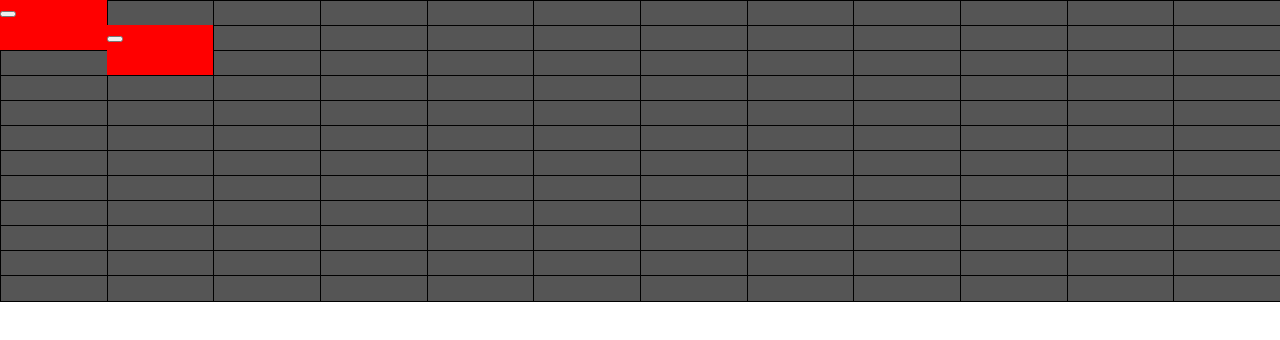
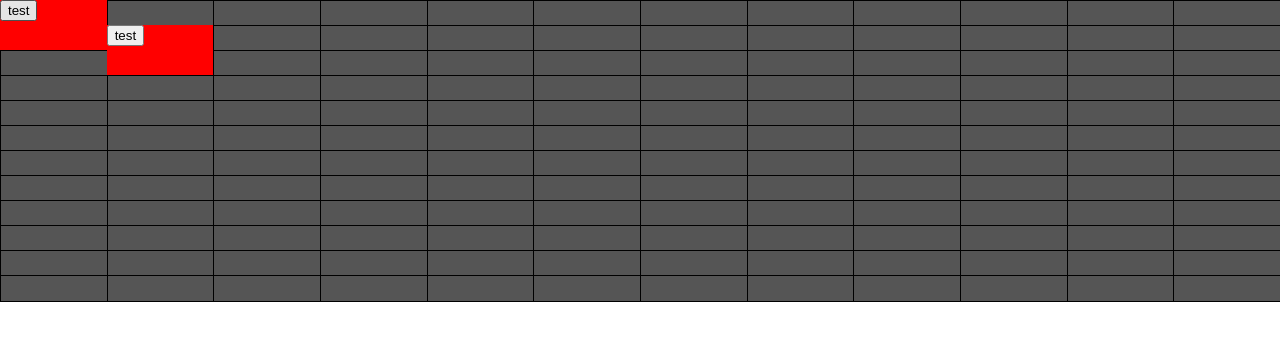
Before and after one commit to Klouckup/react-interactive-grid, a React (Vite) app: page / in a window 1280 px wide. Shown: the top 340 px of the page. Built offline with nearby package versions, Linux system fonts and the light colour scheme.

Commit message:
implement resizing prototype

```diff
--- a/src/components/InteractiveGrid.tsx
+++ b/src/components/InteractiveGrid.tsx
@@ -2,6 +2,7 @@ import {useEffect, useMemo, useRef} from "react";
 import {useDraggable, useDroppable} from "@dnd-kit/core";
 import {CSS} from '@dnd-kit/utilities';
 import {useInteractiveGrid} from "./InteractiveGridProvider.tsx";
+import {useResizable} from "./InteractiveGridResizeProvider.tsx";
 
 export type InteractiveGridProps = {
   options?: InteractiveGridOptions;
@@ -117,26 +118,34 @@ const InteractiveGridItem = ({
     id, layout,
                      gridLayout        }: InteractiveGridItemProps) => {
 
+    /* resize */
+    const { size, isResizing, onStartResize } = useResizable({
+        id: id,
+    });
+    /* end resize */
 
     /* dnd kit */
     const { attributes, listeners, setNodeRef, transform } = useDraggable({
         id: id,
         data: {
             layout
-        }
+        },
+        disabled: isResizing
     })
     /* end dnd kit */
+
 
     return (
         <div ref={setNodeRef}
              {...attributes}
              {...listeners}
              style={{ background: 'red', position: 'absolute', top: `${layout.y * (gridLayout.cellHeight ?? 0)}px`, left: `${layout.x * (gridLayout.cellWidth ?? 0)}px`,
-            width: `${layout.w * (gridLayout.cellWidth ?? 0)}px`,
-            height: `${layout.h * (gridLayout.cellHeight ?? 0)}px`,
-        transform: CSS.Translate.toString(transform)}}>
-            <button>
-
+            width: isResizing ? size.width : `${layout.w * (gridLayout.cellWidth ?? 0)}px`,
+            height: isResizing ? size.height : `${layout.h * (gridLayout.cellHeight ?? 0)}px`,
+        transform: CSS.Translate.toString(transform)}}
+           >
+            <button onMouseDown={onStartResize}>
+                test
             </button>
         </div>
     )
--- a/src/components/InteractiveGridProvider.tsx
+++ b/src/components/InteractiveGridProvider.tsx
@@ -1,6 +1,7 @@
 import {createContext, Dispatch, ReactNode, useContext, useEffect, useReducer} from "react";
 import {DndContext} from "@dnd-kit/core";
 import {InteractiveGridItem, InteractiveGridLayout} from "./InteractiveGrid.tsx";
+import InteractiveGridResizeProvider from "./InteractiveGridResizeProvider.tsx";
 
 
 export type InteractiveGridState = {
@@ -101,8 +102,6 @@ const InteractiveGridProvider = ({ children, onChange }: {children: ReactNode; o
 
     return (
         <DndContext onDragEnd={(event) => {
-            console.log(event);
-            console.log(event.delta)
             dispatch({
                 type: 2,
                 payload: {
@@ -111,6 +110,7 @@ const InteractiveGridProvider = ({ children, onChange }: {children: ReactNode; o
                 }
             });
         }}>
+            <InteractiveGridResizeProvider>
                 <InteractiveGridContext.Provider
                     value={{
                         state: state,
@@ -118,6 +118,7 @@ const InteractiveGridProvider = ({ children, onChange }: {children: ReactNode; o
                     }}>
                     {children}
                 </InteractiveGridContext.Provider>
+            </InteractiveGridResizeProvider>
         </DndContext>
     )
 }
--- a/src/components/InteractiveGridResizeProvider.tsx
+++ b/src/components/InteractiveGridResizeProvider.tsx
@@ -0,0 +1,124 @@
+import {createContext, Dispatch, MouseEventHandler, ReactNode, useContext, useReducer} from "react";
+
+export const InteractiveGridResizeContext = createContext<{
+    dispatch: Dispatch<InteractiveCurrentResize>;
+    state: InteractiveGridResizeState;
+}>({
+    state: {
+        currentResize: {
+            active: false
+        }
+    },
+    dispatch: () => undefined
+
+});
+
+export type InteractiveGridResizeState= {
+    currentResize: {
+        active: boolean;
+        id?: string | number;
+        x?: number;
+        y?: number;
+        w?: number;
+        h?: number;
+    }
+};
+
+export type InteractiveCurrentResize = {
+    active: boolean;
+    id?: string | number;
+    x?: number;
+    y?: number;
+    w?: number;
+    h?: number;
+}
+
+const initialState: InteractiveGridResizeState = {
+  currentResize: {
+      active: false
+  }
+};
+
+const resizeReducer = (state: InteractiveGridResizeState, action: InteractiveCurrentResize): InteractiveGridResizeState => {
+    if (action)
+        return {
+        ...state,
+            currentResize: {
+                ...state.currentResize,
+                ...action
+            }
+        }
+
+    return state;
+};
+
+const InteractiveGridResizeProvider = ({ children }: { children: ReactNode; onChange?: () => void; }) => {
+    const [state, dispatch] = useReducer(resizeReducer, initialState);
+
+    const stopResize: MouseEventHandler<HTMLDivElement> = () => {
+        dispatch({
+           active: false
+        });
+    };
+
+    const resizeFrame: MouseEventHandler<HTMLDivElement> = (e) => {
+        const { active, x, y, w, h } = state.currentResize;
+        if (w === undefined || h === undefined || x === undefined || y === undefined)
+            return;
+        if (active) {
+            const xDiff = Math.abs(x - e.clientX);
+            const yDiff = Math.abs(y - e.clientY);
+            const newW = x > e.clientX ? w - xDiff : w + xDiff;
+            const newH = y > e.clientY ? h + yDiff : h - yDiff;
+
+            dispatch({
+                ...state.currentResize,
+                x: e.clientX,
+                y: e.clientY,
+                w: newW,
+                h: newH,
+            });
+
+            //setDrag({ ...drag, x: e.clientX, y: e.clientY });
+            //setDims({ w: newW, h: newH });
+        }
+    };
+
+    return (
+        <InteractiveGridResizeContext.Provider
+            value={{
+                state: state,
+                dispatch: dispatch
+            }}>
+        <div onMouseMove={resizeFrame} onMouseUp={stopResize}>
+            {children}
+        </div>
+        </InteractiveGridResizeContext.Provider>
+    )
+}
+
+export const useResizable = ({ id }: { id: string | number; }) => {
+    const context = useContext(InteractiveGridResizeContext);
+    if (!context) {
+        throw new Error('useInteractiveGrid Hook must be used within the interactive grid provider');
+    }
+
+    const onStartResize: MouseEventHandler = (e) => {
+        e.stopPropagation();
+        e.preventDefault();
+        context.dispatch({
+            active: true,
+            id: id,
+            x: e.clientX,
+            y: e.clientY,
+            w: e.currentTarget.clientWidth,
+            h: e.currentTarget.clientHeight,
+        })
+
+    };
+
+    return { onStartResize, isResizing: context.state.currentResize.id === id, size: { width: context.state.currentResize.w, height: context.state.currentResize.h } };
+}
+
+
+export default InteractiveGridResizeProvider;
```
Lines whose indentation alone changed are shown as unchanged.
